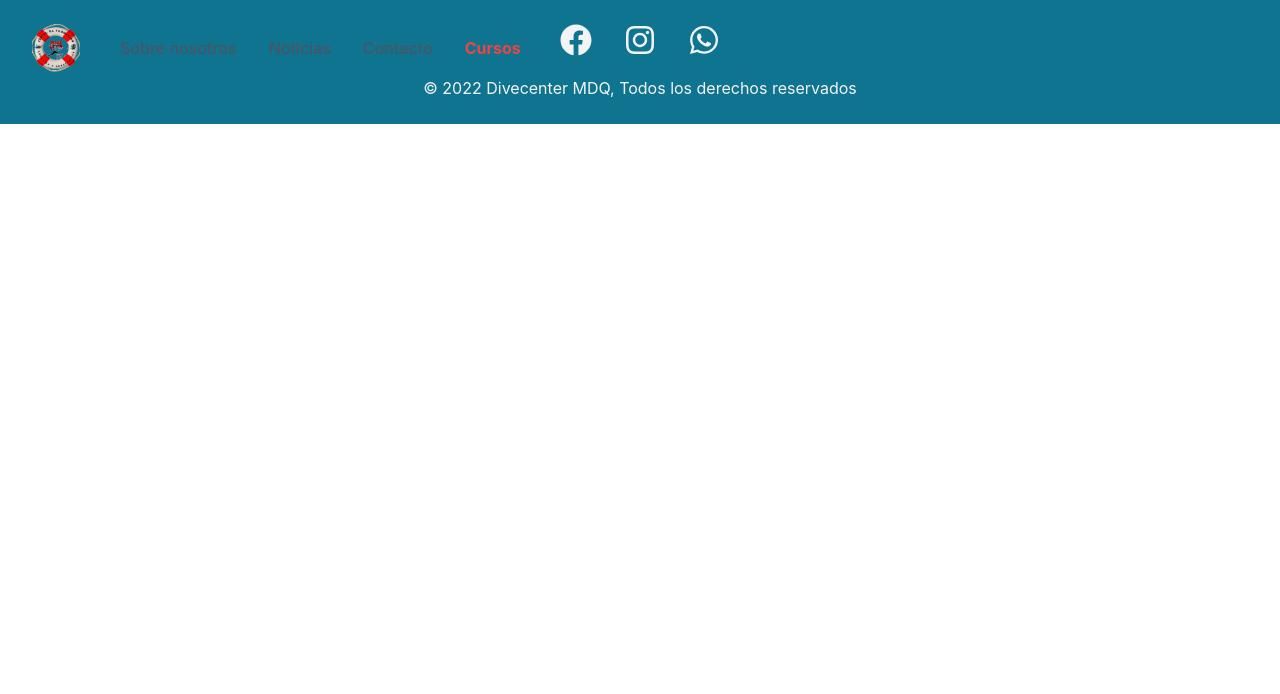
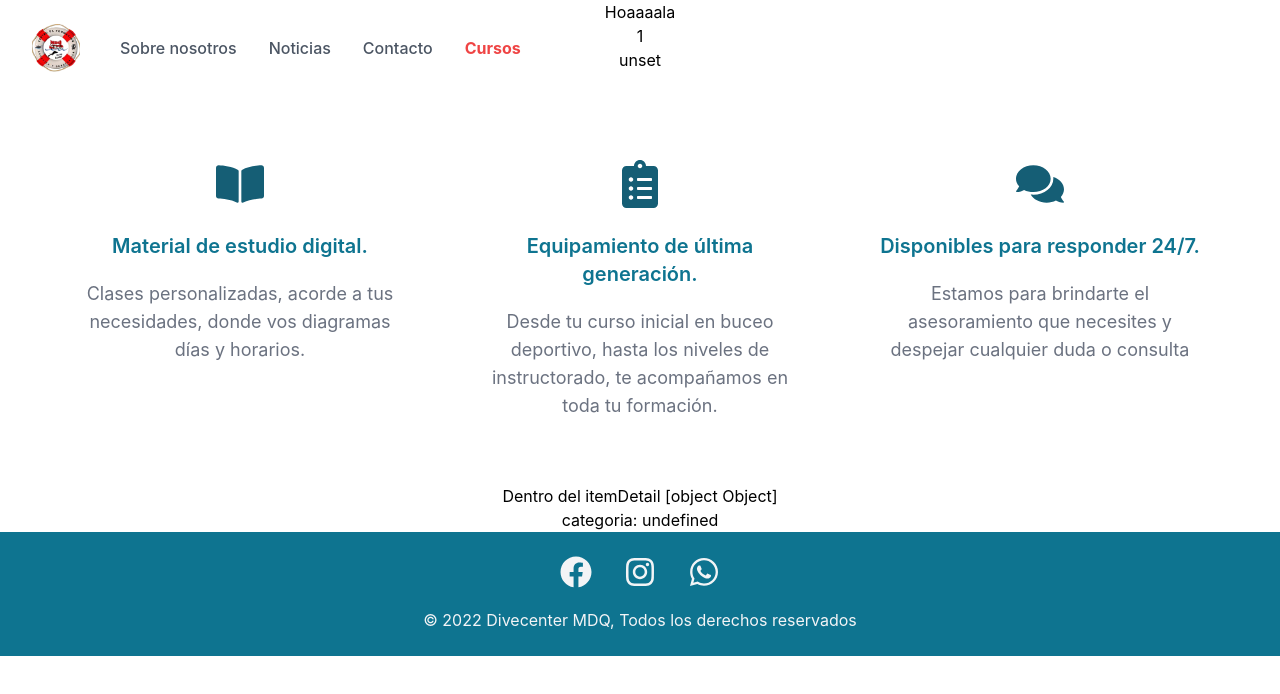
Before and after one commit to isaico/DiveCenterMDQ, a React (Create React App) app: page /detalle/1 in a window 1280 px wide. Shown: the top 694 px of the page. Built offline with nearby package versions, Linux system fonts and the light colour scheme; no server answers; the database is empty.

Commit message:
item detail configurado

```diff
--- a/src/App.js
+++ b/src/App.js
@@ -1,10 +1,11 @@
-import Hero from "./layouts/Hero";
-import CourseView from "./screens/Courses/CoursesContainer";
-import "./App.css";
-import { BrowserRouter, Routes, Route } from "react-router-dom";
-import Nav from "./layouts/Nav";
-import Footer from "./layouts/Footer";
-import Contact from "./screens/Contact";
+import Hero from './layouts/Hero';
+import CourseView from './screens/Courses/CoursesContainer';
+import './App.css';
+import { BrowserRouter, Routes, Route } from 'react-router-dom';
+import Nav from './layouts/Nav';
+import Footer from './layouts/Footer';
+import Contact from './screens/Contact';
+import CourseDetailContainer from './screens/CourseDetail/CourseDetailContainer';
 
 function App() {
   return (
@@ -14,13 +15,11 @@ function App() {
         <Routes>
           <Route exact path="/" element={<Hero />} />
           <Route exact path="/contacto" element={<Contact />} />
+          <Route exact path="/cursos" element={<CourseView />} />
+          <Route exact path="/cursos/:urlCourses" element={<CourseView />} />
+          <Route exact path="/detalle/:urlDetailCourse" element={<CourseDetailContainer />} />
 
-                    <Route exact path="/cursos" element={<CourseView />} />
-                    <Route
-                        exact
-                        path="/cursos/:urlCourses"
-                        element={<CourseView />}
-                    />
+
         </Routes>
         <Footer />
       </div>
--- /dev/null
+++ b/src/screens/CourseDetail/CourseDetailContainer.jsx
@@ -0,0 +1,47 @@
+import React from 'react';
+import { useState, useEffect } from 'react';
+import { useParams } from 'react-router-dom';
+import { getFirestore } from '../../firebase/firebase';
+import AboutIcon from '../../components/AboutIcons';
+import ItemDetail from './ItemDetail';
+
+console.log('first');
+const CourseDetailContainer = () => {
+  const { urlDetailCourse } = useParams();
+  const [itemDetail, setItemDetail] = useState("sin datos");
+  const [loading, setLoading] = useState(true);
+  console.log('soy la url', urlDetailCourse);
+  //   //   //fetch
+  useEffect(() => {
+    const db = getFirestore();
+    const itemCollection = db.collection('cursos').doc(urlDetailCourse);
+
+
+    itemCollection
+      .get()
+      .then((doc) => {
+        setItemDetail({ id: doc.id, ...doc.data() });
+      })
+      .catch((err) => console.log(err))
+      .finally(() => {
+        setLoading(false);
+      });
+  }, [urlDetailCourse]);
+
+  console.log(itemDetail);
+
+  return (
+    <div>
+      {' '}
+      <h1>Hoaaaala</h1>
+      <h2>{`${urlDetailCourse}`}</h2>
+      <h2>{`${itemDetail.id}`}</h2>
+      {/* <h2>{`${itemDetail.id}`}</h2>
+      <h2>{`${itemDetail.name}`}</h2> */}
+      <AboutIcon></AboutIcon>
+      <ItemDetail item={itemDetail}></ItemDetail>
+    </div>
+  );
+};
+
+export default CourseDetailContainer;
--- /dev/null
+++ b/src/screens/CourseDetail/ItemDetail.jsx
@@ -0,0 +1,14 @@
+import React from 'react'
+
+const ItemDetail = ({item}) => {
+
+  return (
+    <>
+        <div>{`Dentro del itemDetail ${item}`}</div>
+        {/* <div>{`id: ${item.id}`}</div> */}
+        <div>{`categoria: ${item.category}`}</div>
+    </>
+  )
+}
+
+export default ItemDetail
--- a/src/screens/Courses/Course.jsx
+++ b/src/screens/Courses/Course.jsx
@@ -1,7 +1,7 @@
-import React from "react";
+import React from 'react';
+import LinkTo from '../../components/LinkTo';
 
 const Course = ({ courseProps }) => {
-    console.log(courseProps);
   return (
     <div key={courseProps.id} className="group relative  ">
       <div className="relative w-full h-80 bg-white rounded-lg overflow-hidden group-hover:grayscale-[70%]  sm:aspect-w-2 sm:aspect-h-1 sm:h-64 lg:aspect-w-1 lg:aspect-h-1  ">
@@ -11,12 +11,13 @@ const Course = ({ courseProps }) => {
           className="w-full h-full object-center object-cover group-hover:scale-105 group-hover:blur-[1px]  transition-all ease-in "
         />
       </div>
-                <span
-                    href="#"
+      <LinkTo
+        to={`/detalle/${courseProps.id}`}
         className="text-white bg-gray-800 font-bold text-lg cursor-pointer  absolute top-1/3 left-1/2  -translate-x-1/2 py-2 px-4 rounded-full font-Poppins opacity-0 group-hover:cursor-pointer group-hover:opacity-100 group-hover:transition-all ease duration-300 hover:bg-cyan-700 z-50"
+        text="Saber mas"
+
       >
-                    Saber mas
-                </span>
+      </LinkTo>
       <h3 className="mt-6 text-sm text-gray-500">
         <a href={courseProps.href}>
           <span className="absolute inset-0" />
@@ -24,9 +25,7 @@ const Course = ({ courseProps }) => {
         </a>
       </h3>
       <h3 className="text-base font-semibold text-gray-900">
-                <span className="pr-1 text-red-500">
-                    {courseProps.category}
-                </span>
+        <span className="pr-1 text-red-500">{courseProps.category}</span>
         {courseProps.name}
       </h3>
     </div>
```
Lines whose indentation alone changed are shown as unchanged.
